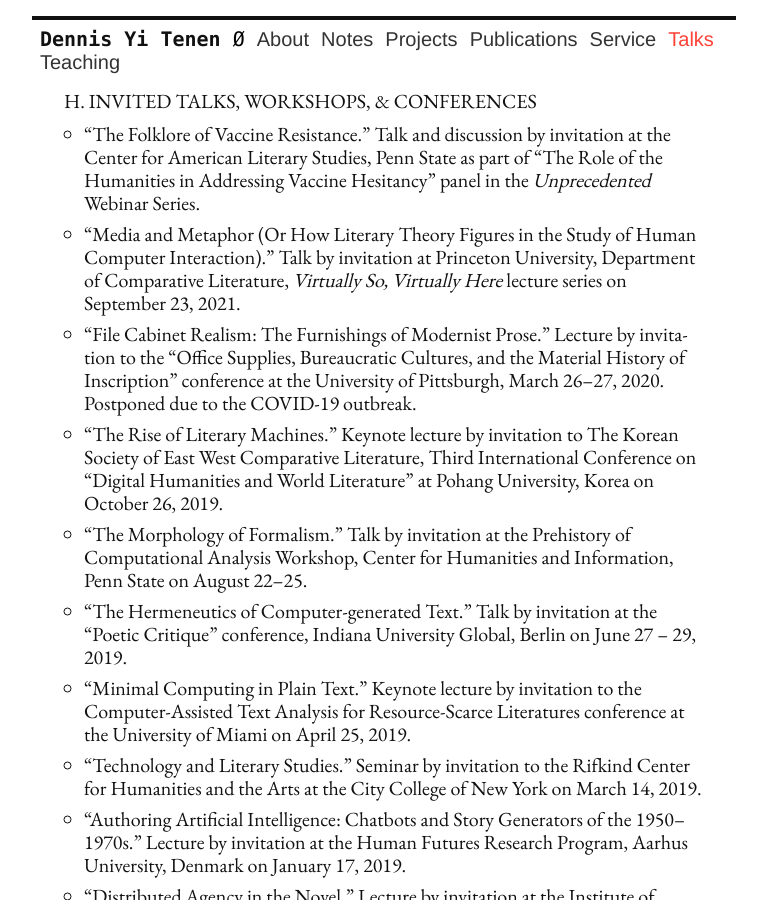
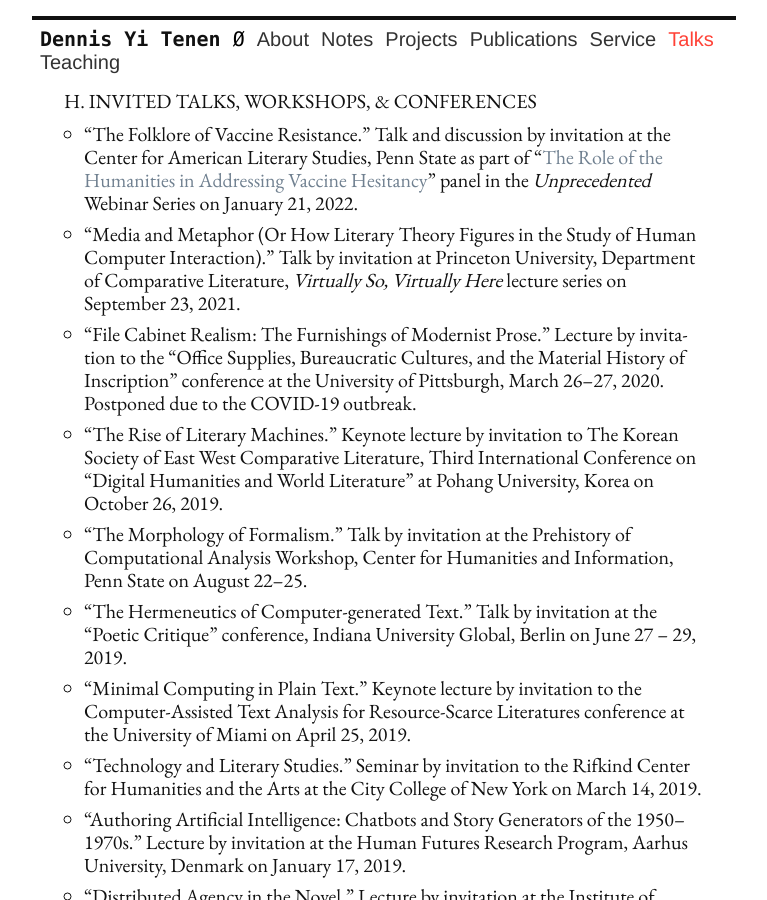
Before and after one commit to denten/denten.github.io, a Jekyll site: the page built from _pages/talks.md, in a window 1280 px wide and 900 px high. Shown: the whole window, without its empty margins (256-1023 px from the left). Built offline with Jekyll 4.4.1, drawn with Linux system fonts in a browser that asks for light colours.

Commit message:
Update 06-talks.md

```diff
--- a/_includes/CV/06-talks.md
+++ b/_includes/CV/06-talks.md
@@ -1,8 +1,8 @@
 ## H. Invited Talks, Workshops, & Conferences
 
 - "The Folklore of Vaccine Resistance." Talk and discussion by invitation at the Center for
-  American Literary Studies, Penn State as part of "The Role of the Humanities in Addressing
-Vaccine Hesitancy" panel in the *Unprecedented* Webinar Series.
+  American Literary Studies, Penn State as part of "[The Role of the Humanities in Addressing
+Vaccine Hesitancy](https://web.archive.org/web/20220830014517/https://cals.la.psu.edu/events/the-role-of-the-humanities-in-addressing-vaccine-hesitancy/)" panel in the *Unprecedented* Webinar Series on January 21, 2022.
 - "Media and Metaphor (Or How Literary Theory Figures in the Study of Human Computer
   Interaction)." Talk by invitation at Princeton University, Department of Comparative
 Literature, *Virtually So, Virtually Here* lecture series on September 23, 2021.
```
